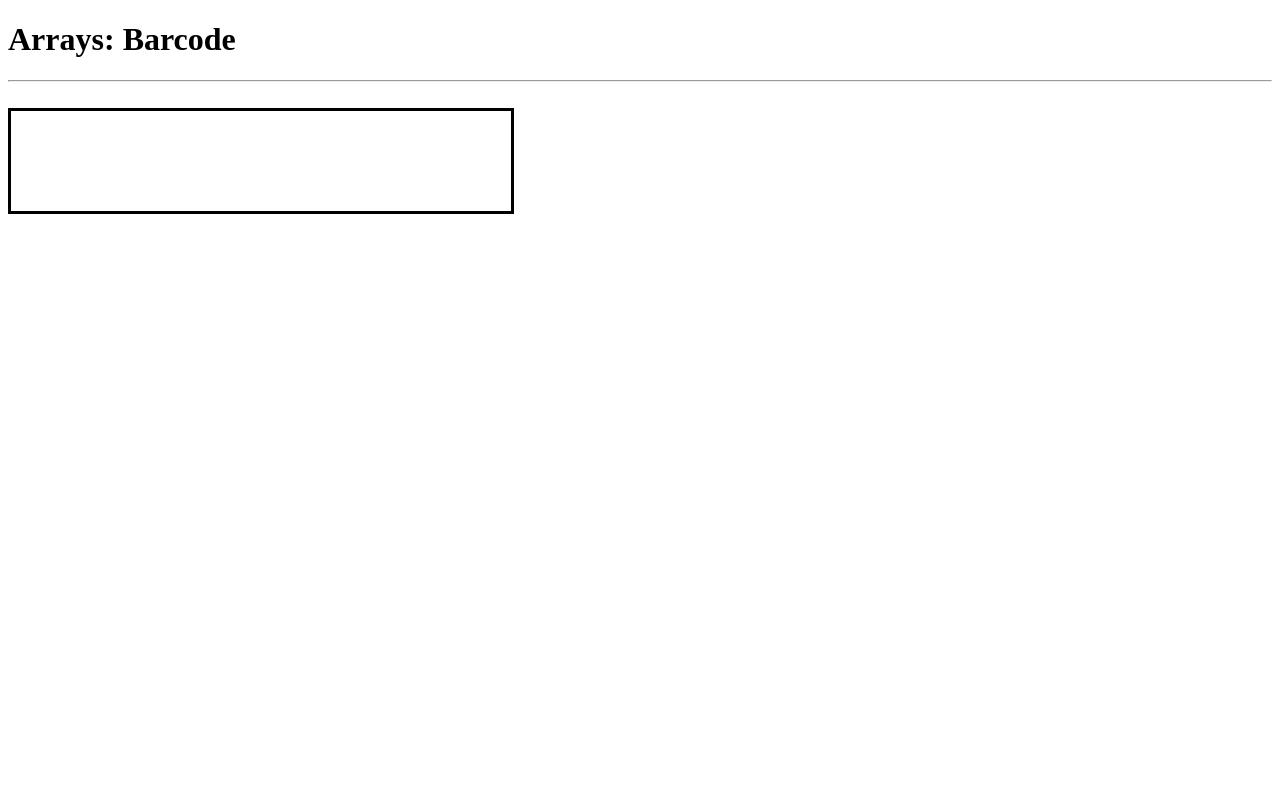
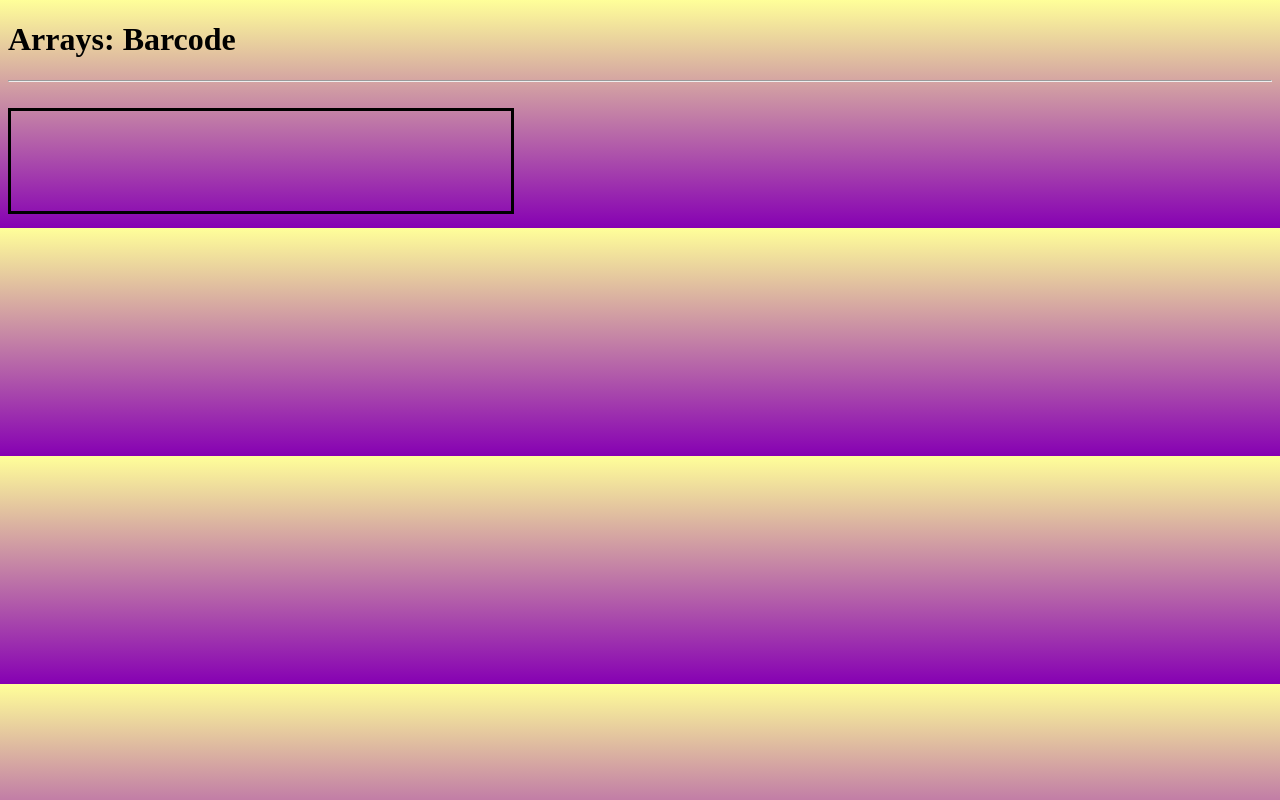
Before and after one commit to kyleDrugan/kyleDrugan.github.io, a plain HTML site: page barcode.html in a window 1280 px wide. Drawn offline with Linux system fonts and the light colour scheme.

Commit message:
Update barcode.html

```diff
--- a/barcode.html
+++ b/barcode.html
@@ -7,6 +7,12 @@
             }
             canvas{
                 border-style: solid;
+            }
+            body{
+                background: -webkit-linear-gradient(#ffff99, #8600b3); /* For Safari 5.1 to 6.0 */
+                background: -o-linear-gradient(#ffff99, #8600b3); /* For Opera 11.1 to 12.0 */
+                background: -moz-linear-gradient(#ffff99, #8600b3); /* For Firefox 3.6 to 15 */
+                background: linear-gradient(#ffff99, #8600b3);
             }
         </style>
     </head>
```
